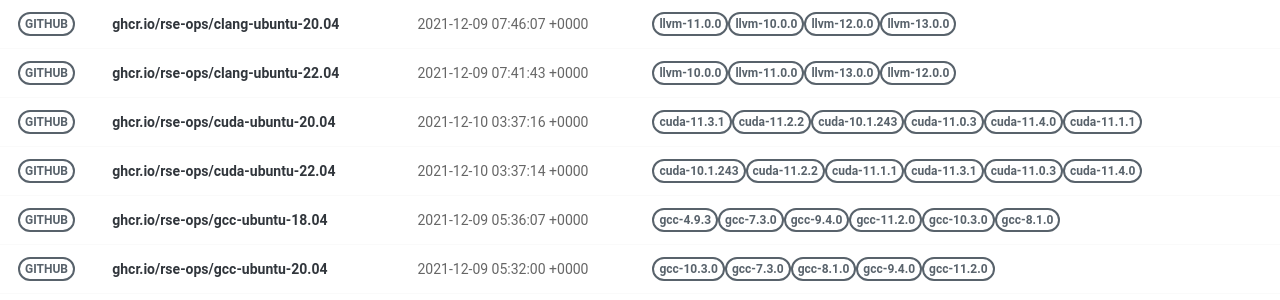
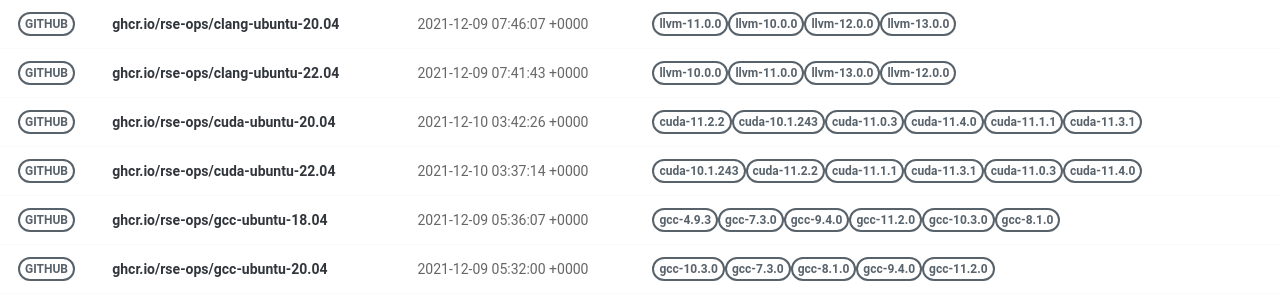
Before and after one commit to rse-ops/docker-images, a Jekyll site: the page built from pages/index.md, in a window 1280 px wide. Shown: the part 179-479 px from the top of the page. Built offline with Jekyll 4.4.1, drawn with Linux system fonts in a browser that asks for light colours; nearby versions of some CDN libraries.

Commit message:
Automated push to update library 2021-12-10

```diff
--- a/_library/ghcr.io-rse-ops-cuda-ubuntu-20.04.md
+++ b/_library/ghcr.io-rse-ops-cuda-ubuntu-20.04.md
@@ -1,14 +1,11 @@
 ---
 layout: container
 name: ghcr.io/rse-ops/cuda-ubuntu-20.04
-updated_at: 2021-12-10 03:37:16.774196
+updated_at: 2021-12-10 03:42:26.208811
 
 
 container_url: https://github.com/orgs/rse-ops/packages/container/package/cuda-ubuntu-20.04
 versions:
- - tag: cuda-11.3.1
-   dockerfile: https://github.com/rse-ops/docker-images/blob/main/ubuntu/cuda/Dockerfile
-   manifest: https://crane.ggcr.dev/manifest/ghcr.io/rse-ops/cuda-ubuntu-20.04:cuda-11.3.1
  - tag: cuda-11.2.2
    dockerfile: https://github.com/rse-ops/docker-images/blob/main/ubuntu/cuda/Dockerfile
    manifest: https://crane.ggcr.dev/manifest/ghcr.io/rse-ops/cuda-ubuntu-20.04:cuda-11.2.2
```
Also changed, not shown: other parts of _library/ghcr.io-rse-ops-cuda-ubuntu-20.04.md (+3 -0 lines).
